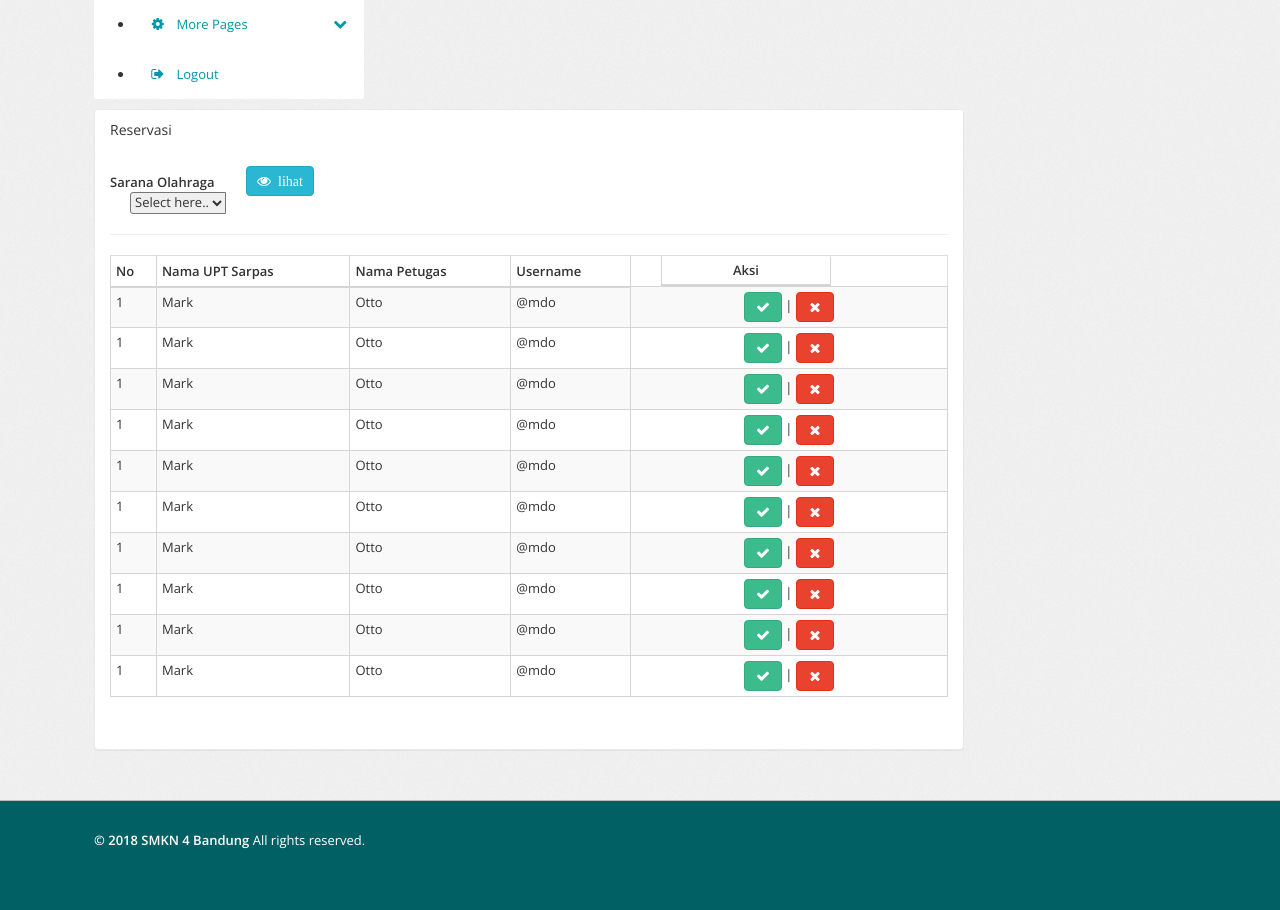
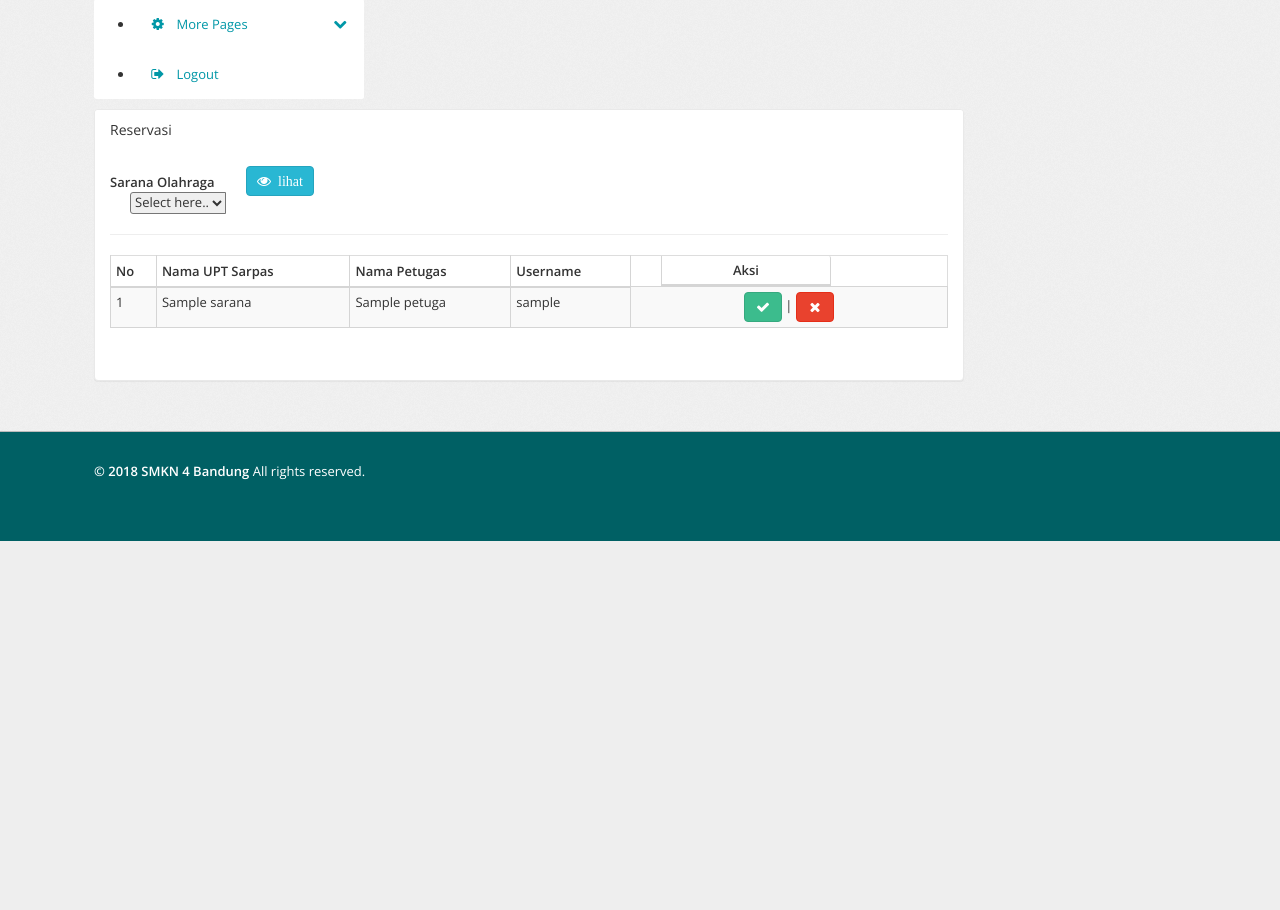
Before and after one commit to UsepSumaryana/upt, a CodeIgniter app: page /sarpras/index.php/reservasicontroller/index in a window 1280 px wide. Shown: the part 471-1381 px from the top of the page. After the commit the page ends 1012 px from the top, so only its background shows below. Run offline with CodeIgniter, Linux system fonts and the light colour scheme; tables that the repository leaves empty or names only in its code hold one stand-in row (values such as "Sample post"); some libraries are stand-ins or nearby versions.

Commit message:
read reservasi

```diff
--- a/application/config/autoload.php
+++ b/application/config/autoload.php
@@ -58,7 +58,7 @@ $autoload['packages'] = array();
 |
 |	$autoload['libraries'] = array('user_agent' => 'ua');
 */
-$autoload['libraries'] = array();
+$autoload['libraries'] = array('database');
 
 /*
 | -------------------------------------------------------------------
--- a/application/config/database.php
+++ b/application/config/database.php
@@ -76,9 +76,9 @@ $query_builder = TRUE;
 $db['default'] = array(
 	'dsn'	=> '',
 	'hostname' => 'localhost',
-	'username' => '',
+	'username' => 'root',
 	'password' => '',
-	'database' => '',
+	'database' => 'db_sarpras',
 	'dbdriver' => 'mysqli',
 	'dbprefix' => '',
 	'pconnect' => FALSE,
--- a/application/controllers/reservasiController.php
+++ b/application/controllers/reservasiController.php
@@ -3,9 +3,15 @@ defined('BASEPATH') OR exit('No direct script access allowed');
 
 class ReservasiController extends CI_Controller {
 
-	public function index()
+    function __construct(){
+		parent::__construct();
+		$this->load->model('m_reservasi');
+	}
+
+    public function index()
 	{
-		$this->load->view('reservasi');
+        $data['t_reservasi'] = $this->m_reservasi->ambil_data();
+		$this->load->view('reservasi',$data);
 	}
 
 }
--- /dev/null
+++ b/application/models/m_reservasi.php
@@ -0,0 +1,17 @@
+<?php
+
+class M_reservasi extends CI_Model{
+     public function __construct() {
+        parent::__construct();
+  }
+	function ambil_data(){
+        $this->db->select('t_reservasi.id_reservasi, t_sarana.nama_sarana, t_petugas.nama_petugas, t_user.username'); //mengambil semua data dari tabel data_users dan users
+        $this->db->from('t_reservasi'); //dari tabel data_users
+        $this->db->join('t_sarana', 't_sarana.id_sarana = t_reservasi.id_sarana', 'inner');
+        $this->db->join('t_petugas', 't_petugas.id_sarana = t_sarana.id_sarana', 'inner');
+        $this->db->join('t_user', 't_user.id_user = t_reservasi.id_user', 'inner');
+        $data = $this->db->get(); //mengambil seluruh data
+        return $data->result(); //mengembalikan data
+
+	}
+}
--- a/application/views/reservasi.php
+++ b/application/views/reservasi.php
@@ -113,106 +113,18 @@
 									</tr>
 								  </thead>
 								  <tbody>
+                                      <?php foreach($t_reservasi as $u){ ?>
 									<tr>
-									  <td>1</td>
-									  <td>Mark</td>
-									  <td>Otto</td>
-									  <td>@mdo</td>
+									  <td><?php echo $u->id_reservasi ?></td>
+									  <td><?php echo $u->nama_sarana ?></td>
+									  <td><?php echo $u->nama_petugas ?></td>
+									  <td><?php echo $u->username ?></td>
 									  <td class="align-center">
                                         <button class="btn btn-mini btn-success"><i class="icon-ok"></i></button> |
                                         <button class="btn btn-mini btn-danger"><i class="icon-remove"></i></button>
                                       </td>
 									</tr>
-									<tr>
-									  <td>1</td>
-									  <td>Mark</td>
-									  <td>Otto</td>
-									  <td>@mdo</td>
-									  <td class="align-center">
-                                        <button class="btn btn-mini btn-success"><i class="icon-ok"></i></button> |
-                                        <button class="btn btn-mini btn-danger"><i class="icon-remove"></i></button>
-                                      </td>
-									</tr>
-									<tr>
-									  <td>1</td>
-									  <td>Mark</td>
-									  <td>Otto</td>
-									  <td>@mdo</td>
-									  <td class="align-center">
-                                        <button class="btn btn-mini btn-success"><i class="icon-ok"></i></button> |
-                                        <button class="btn btn-mini btn-danger"><i class="icon-remove"></i></button>
-                                      </td>
-									</tr>
-									<tr>
-									  <td>1</td>
-									  <td>Mark</td>
-									  <td>Otto</td>
-									  <td>@mdo</td>
-									  <td class="align-center">
-                                        <button class="btn btn-mini btn-success"><i class="icon-ok"></i></button> |
-                                        <button class="btn btn-mini btn-danger"><i class="icon-remove"></i></button>
-                                      </td>
-									</tr>
-									<tr>
-									  <td>1</td>
-									  <td>Mark</td>
-									  <td>Otto</td>
-									  <td>@mdo</td>
-									  <td class="align-center">
-                                        <button class="btn btn-mini btn-success"><i class="icon-ok"></i></button> |
-                                        <button class="btn btn-mini btn-danger"><i class="icon-remove"></i></button>
-                                      </td>
-									</tr>
-									<tr>
-									  <td>1</td>
-									  <td>Mark</td>
-									  <td>Otto</td>
-									  <td>@mdo</td>
-									  <td class="align-center">
-                                        <button class="btn btn-mini btn-success"><i class="icon-ok"></i></button> |
-                                        <button class="btn btn-mini btn-danger"><i class="icon-remove"></i></button>
-                                      </td>
-									</tr>
-									<tr>
-									  <td>1</td>
-									  <td>Mark</td>
-									  <td>Otto</td>
-									  <td>@mdo</td>
-									  <td class="align-center">
-                                        <button class="btn btn-mini btn-success"><i class="icon-ok"></i></button> |
-                                        <button class="btn btn-mini btn-danger"><i class="icon-remove"></i></button>
-                                      </td>
-									</tr>
-									<tr>
-									  <td>1</td>
-									  <td>Mark</td>
-									  <td>Otto</td>
-									  <td>@mdo</td>
-									  <td class="align-center">
-                                        <button class="btn btn-mini btn-success"><i class="icon-ok"></i></button> |
-                                        <button class="btn btn-mini btn-danger"><i class="icon-remove"></i></button>
-                                      </td>
-									</tr>
-									<tr>
-									  <td>1</td>
-									  <td>Mark</td>
-									  <td>Otto</td>
-									  <td>@mdo</td>
-									  <td class="align-center">
-                                        <button class="btn btn-mini btn-success"><i class="icon-ok"></i></button> |
-                                        <button class="btn btn-mini btn-danger"><i class="icon-remove"></i></button>
-                                      </td>
-									</tr>
-									<tr>
-									  <td>1</td>
-									  <td>Mark</td>
-									  <td>Otto</td>
-									  <td>@mdo</td>
-									  <td class="align-center">
-                                        <button class="btn btn-mini btn-success"><i class="icon-ok"></i></button> |
-                                        <button class="btn btn-mini btn-danger"><i class="icon-remove"></i></button>
-                                      </td>
-									</tr>
+                                      <?php } ?>
 								  </tbody>
 								</table>
 
--- a/application/views/utama.php
+++ b/application/views/utama.php
@@ -11,7 +11,6 @@ defined('BASEPATH') OR exit('No direct script access allowed');
   <link type="text/css" href="images/icons/css/font-awesome.css" rel="stylesheet">
   <link rel="stylesheet" type="text/css" href="asset/css/style.css">
   <link rel="stylesheet" type="text/css" href="asset/css/modal.css">
-   <link rel="stylesheet" type="text/css" href="css/theme.css">
   <style>
   .carousel-inner img {
       width: 100%;
```
